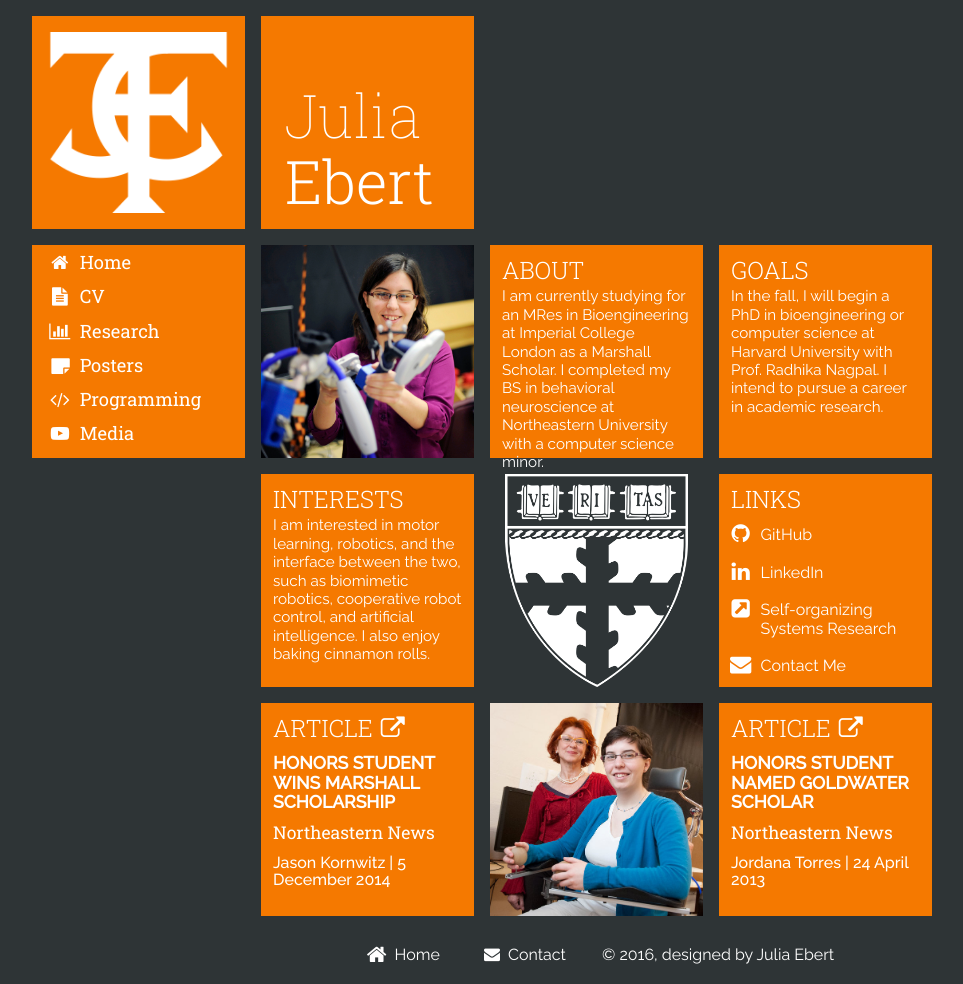
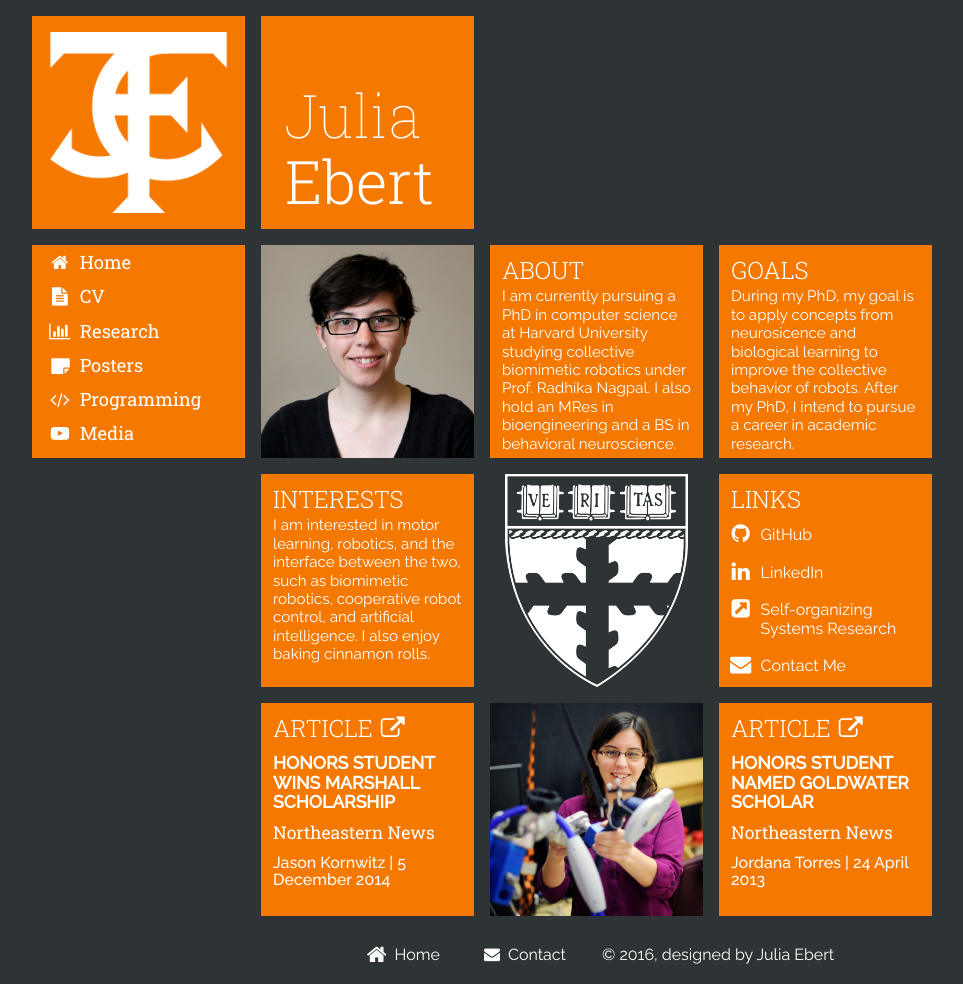
Before and after one commit to jtebert/jtebert.github.io, a Jekyll site: the page built from index.html, in a window 1280 px wide. Shown: the whole page, without its empty margins (158-1121 px from the left). Built offline with Jekyll 4.4.1, drawn with Linux system fonts in a browser that asks for light colours; nearby versions of some CDN libraries.

Commit message:
Update info and photos on home page

```diff
--- a/index.html
+++ b/index.html
@@ -10,20 +10,21 @@
         <div class="row">
             <div class="col-xs-6 col-sm-4 box-vert-padding">
                 <div class="dummy"></div>
-                <img class="in" src="/assets/imgs/media/marshall_2_square_small.jpg"/>
+                <!--<img class="in" src="/assets/imgs/media/marshall_2_square_small.jpg"/>-->
+                <img class="in" src="/assets/imgs/media/self-photo.jpg"/>
             </div>
             <div class="col-xs-6 col-sm-4 box-vert-padding">
                 <div class="dummy"></div>
                 <div class="in fill text-box">
                     <h1>About</h1>
-                    <p>I am currently studying for an MRes in Bioengineering at Imperial College London as a Marshall Scholar. I completed my BS in behavioral neuroscience at Northeastern University with a computer science minor.</p>
+                    <p>I am currently pursuing a PhD in computer science at Harvard University studying collective biomimetic robotics under Prof. Radhika Nagpal. I also hold an MRes in bioengineering and a BS in behavioral neuroscience.</p>
                 </div>
             </div>
             <div class="col-xs-6 col-sm-4 box-vert-padding">
                 <div class="dummy"></div>
                 <div class="in fill text-box">
                     <h1>Goals</h1>
-                    <p>In the fall, I will begin a PhD in bioengineering or computer science at Harvard University with Prof. Radhika Nagpal. I intend to pursue a career in academic research.</p>
+                    <p>During my PhD, my goal is to apply concepts from neurosicence and biological learning to improve the collective behavior of robots. After my PhD, I intend to pursue a career in academic research.</p>
                 </div>
             </div>
             <div class="clearfix hidden-xs"></div>
@@ -47,7 +48,6 @@
                         <li><a href="https://github.com/jtebert"><i class="fa fa-github fa-fw fa-lg"></i>GitHub</a></li>
                         <li><a href="http://www.linkedin.com/in/ebertjulia/"><i class="fa fa-linkedin fa-fw fa-lg"></i>LinkedIn</a></li>
                         <li><a href="https://www.eecs.harvard.edu/ssr/"><i class="fa fa-external-link-square fa-fw fa-lg"></i>Self-organizing Systems Research</a></li>
-                        <!--<li><a href="http://www.northeastern.edu/actionlab/"><i class="fa fa-external-link-square fa-fw fa-lg"></i>Action Lab</a></li>-->
                         <li><a href="mailto:julia@juliaebert.com"><i class="fa fa-envelope fa-fw fa-lg"></i>Contact Me</a></li>
                     </ul>
                 </div>
@@ -68,7 +68,8 @@
             </div>
             <div class="col-xs-6 col-sm-4 box-vert-padding">
                 <div class="dummy"></div>
-                <img class="in" src="/assets/imgs/media/goldwater_small.jpg"/>
+                <!--<img class="in" src="/assets/imgs/media/goldwater_small.jpg"/>-->
+                <img class="in" src="/assets/imgs/media/marshall_2_square_small.jpg"/>
             </div>
             <div class="col-xs-6 col-sm-4 box-vert-padding">
                 <div class="dummy"></div>
```
Also changed, not shown: assets/imgs/media/self-photo.jpg (added).
